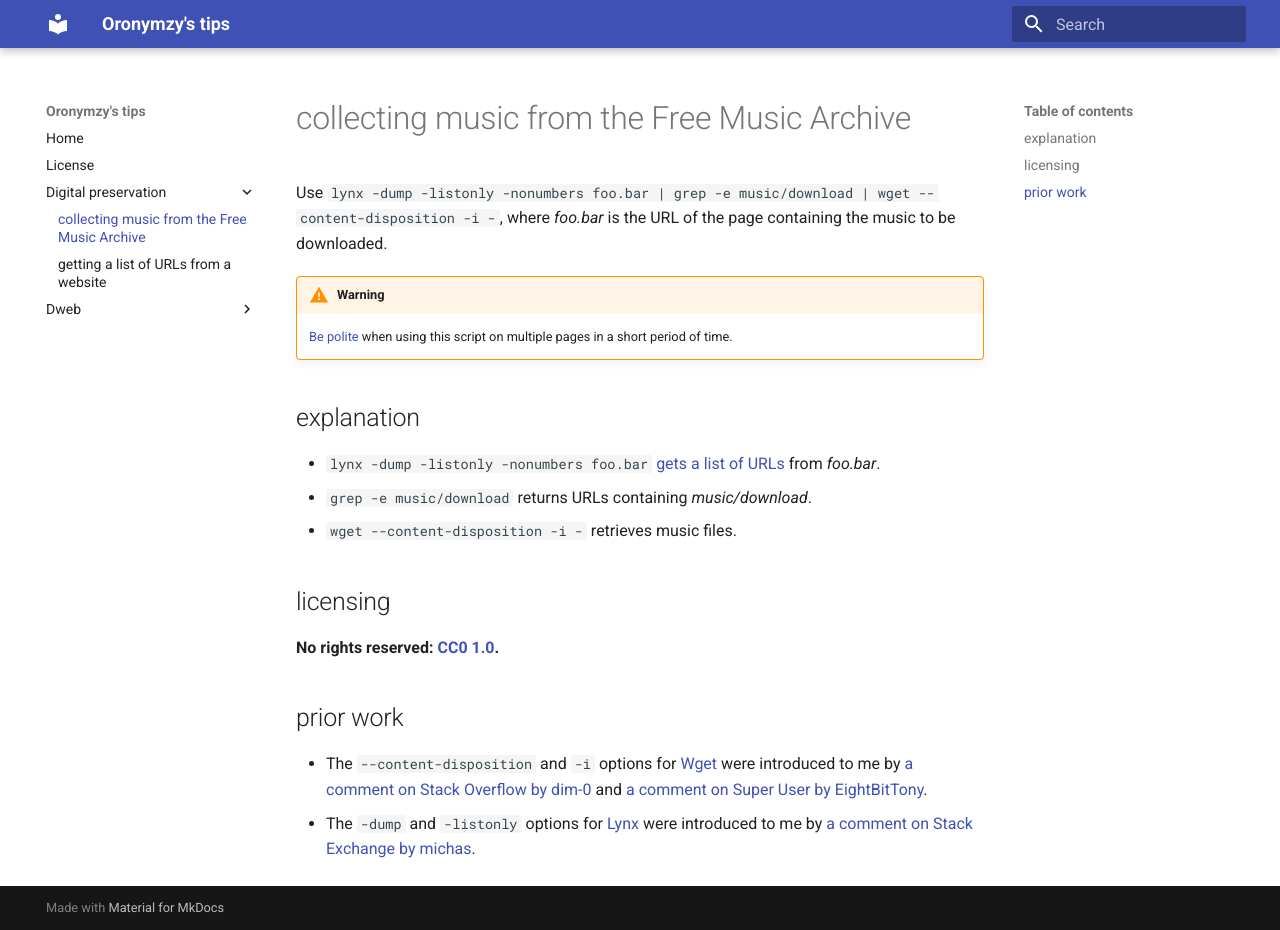
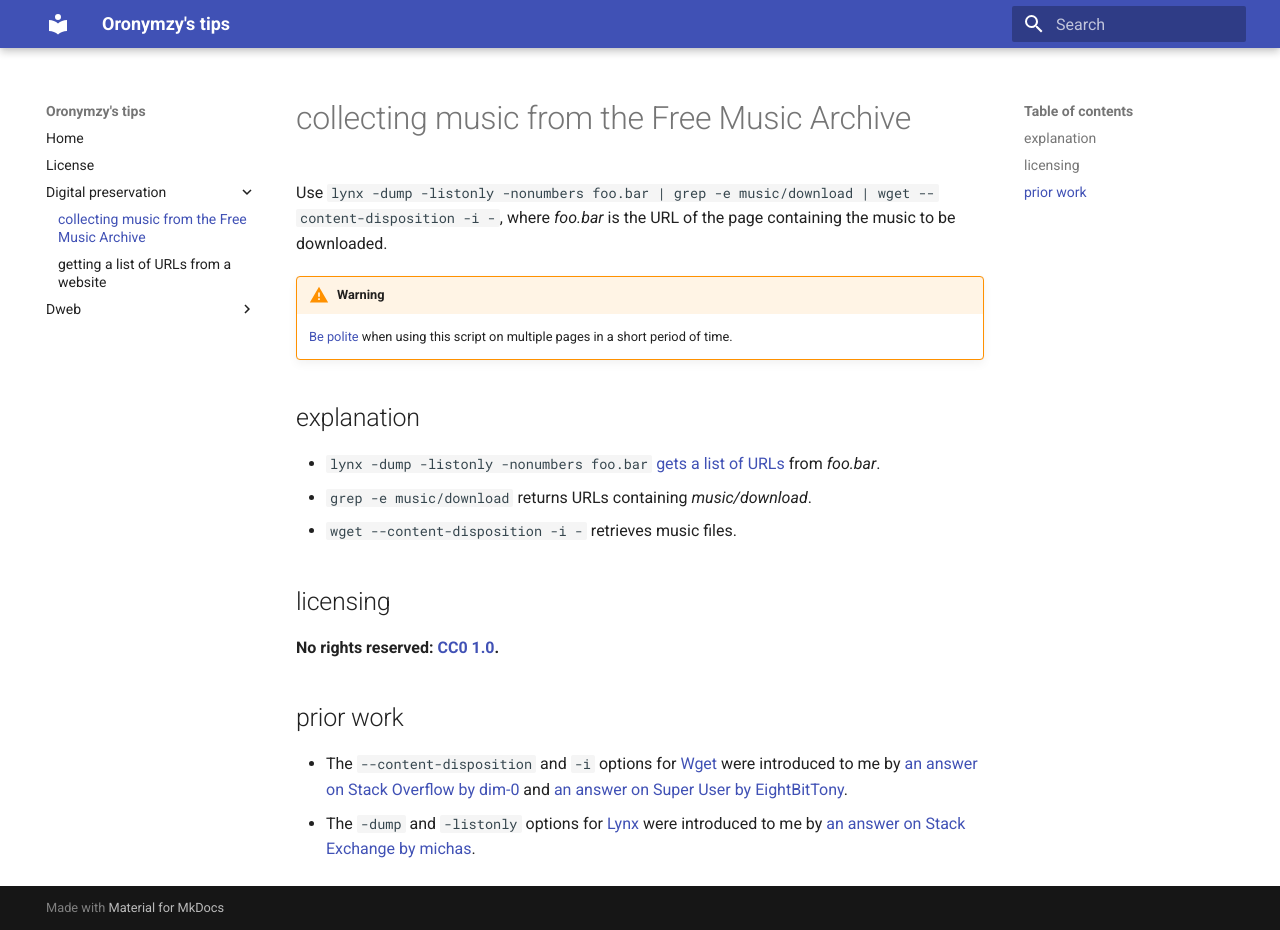
Before and after one commit to oronymzy/tips, an MkDocs documentation site: the page built from docs/cmscFMA.md, in a window 1280 px wide and 930 px high. Built offline with MkDocs 1.6.1 and Material for MkDocs 9.7.7, drawn with Linux system fonts in a browser that asks for light colours.

Commit message:
Change mentions of 'comment' in prior work to the more accurate 'answer'

```diff
--- a/docs/cmscFMA.md
+++ b/docs/cmscFMA.md
@@ -5,7 +5,7 @@ Use `lynx -dump -listonly -nonumbers foo.bar | grep -e music/download | wget --c
     [Be polite](https://en.wikipedia.org/wiki/Web_crawler#Politeness_policy) when using this script on multiple pages in a short period of time.
 
 ## explanation
-- `lynx -dump -listonly -nonumbers foo.bar` [gets a list of URLs](glslnkw.md) from *foo.bar*.
+- `lynx -dump -listonly -nonumbers foo.bar` [gets a list of URLs](#getting a list of URLs from a website) from *foo.bar*.
 - `grep -e music/download` returns URLs containing *music/download*.
 - `wget --content-disposition -i -` retrieves music files.
 
@@ -13,5 +13,5 @@ Use `lynx -dump -listonly -nonumbers foo.bar | grep -e music/download | wget --c
 **No rights reserved: [CC0 1.0](https://creativecommons.org/publicdomain/zero/1.0/).**
 
 ## prior work
-- The `--content-disposition` and `-i` options for [Wget](https://www.gnu.org/software/wget/) were introduced to me by [a comment on Stack Overflow by dim-0](https://stackoverflow.com/questions/40986340/how-to-wget-a-list-of-urls-in-a-text-file/40986501#40986501) and [a comment on Super User by EightBitTony](https://superuser.com/questions/301044/how-to-wget-a-file-with-correct-name-when-redirected/301051#301051).
-- The `-dump` and `-listonly` options for [Lynx](http://lynx.invisible-island.net/) were introduced to me by [a comment on Stack Exchange by michas](https://unix.stackexchange.com/questions/116987/how-do-i-use-wget-to-download-all-links-from-my-site-and-save-to-a-text-file/116990#116990).
+- The `--content-disposition` and `-i` options for [Wget](https://www.gnu.org/software/wget/) were introduced to me by [an answer on Stack Overflow by dim-0](https://stackoverflow.com/questions/40986340/how-to-wget-a-list-of-urls-in-a-text-file/40986501#40986501) and [an answer on Super User by EightBitTony](https://superuser.com/questions/301044/how-to-wget-a-file-with-correct-name-when-redirected/301051#301051).
+- The `-dump` and `-listonly` options for [Lynx](http://lynx.invisible-island.net/) were introduced to me by [an answer on Stack Exchange by michas](https://unix.stackexchange.com/questions/116987/how-do-i-use-wget-to-download-all-links-from-my-site-and-save-to-a-text-file/116990#116990).
```
Also changed, not shown: docs/glslnkw.md (+1 -1 lines).
